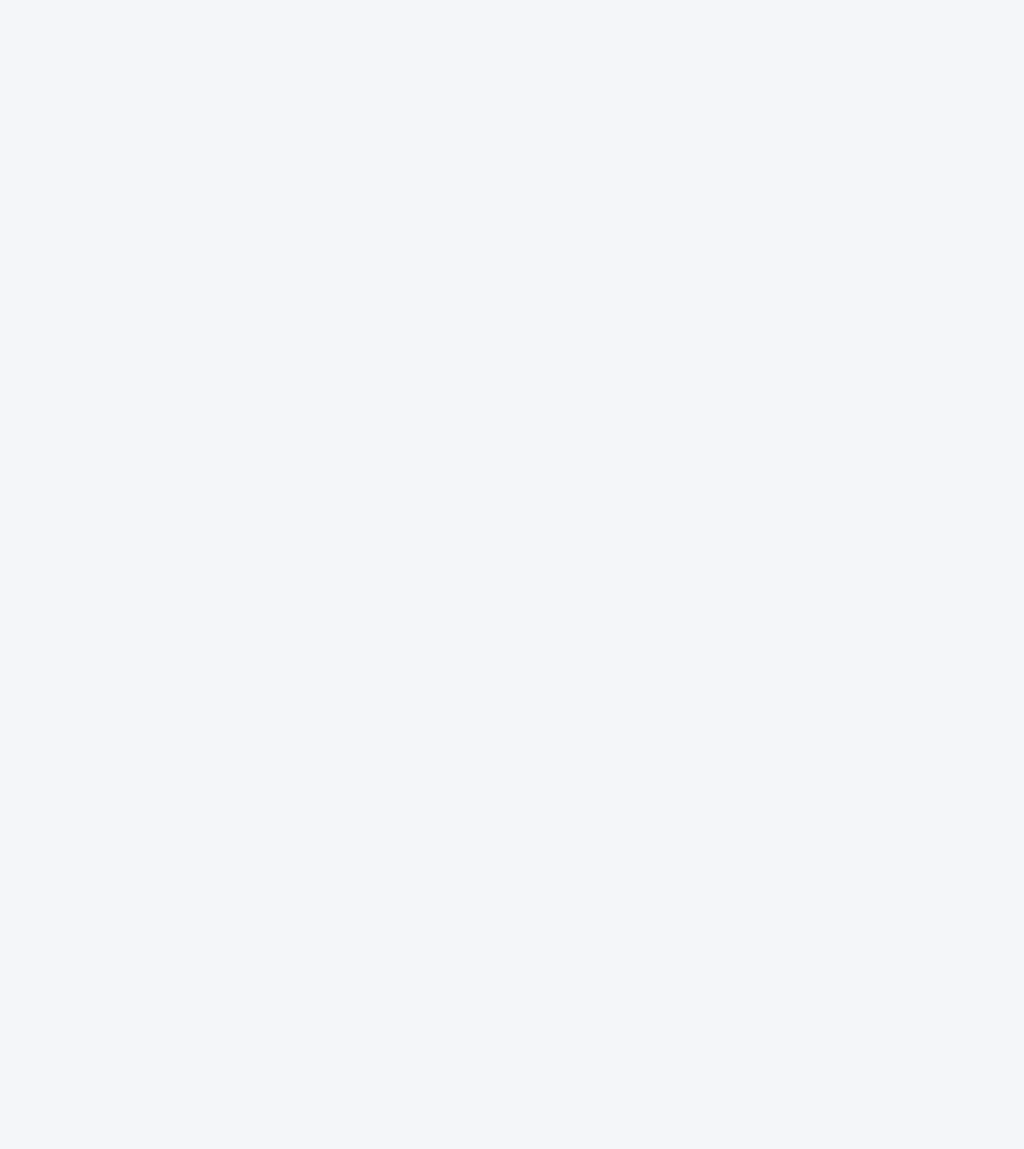
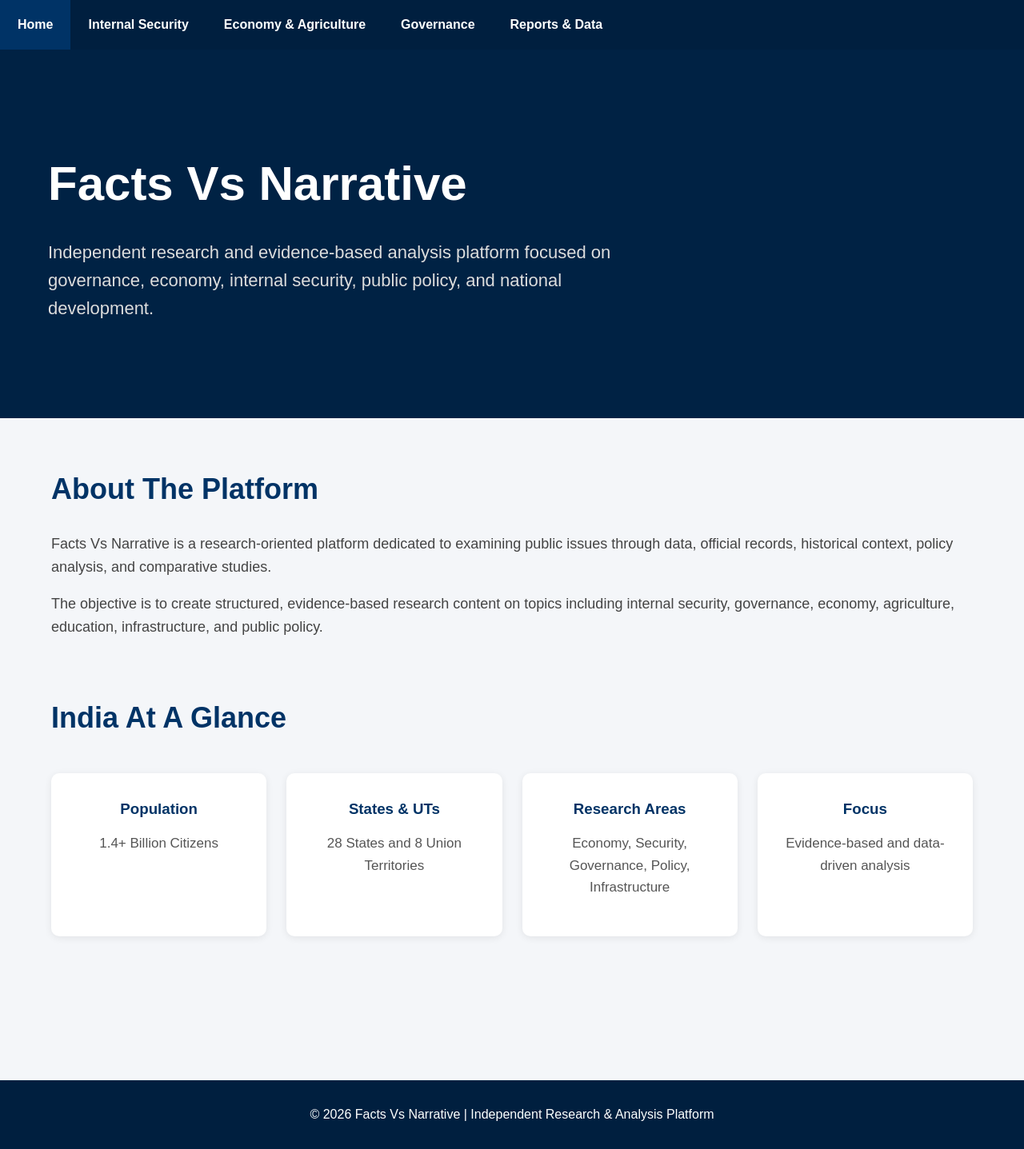
Before and after one commit to indianarrative/factsvsnarrative, a plain HTML site: page index.html in a window 1280 px wide. Shown: the whole page at 80% size. Before the commit the page ends 800 px from the top, so only its background shows below. Drawn offline with Linux system fonts and the light colour scheme.

Commit message:
Update index.html

```diff
--- a/index.html
+++ b/index.html
@@ -2,6 +2,7 @@
 <html lang="en">
 
 <head>
+
   <meta charset="UTF-8">
   <meta name="viewport" content="width=device-width, initial-scale=1.0">
 
@@ -26,31 +27,30 @@
 
     nav{
       background:#001f3f;
-      padding:0 30px;
       position:sticky;
       top:0;
       z-index:1000;
     }
 
     .menu{
+      list-style:none;
       display:flex;
-      list-style:none;
-      align-items:center;
+      flex-wrap:wrap;
     }
 
     .menu li{
       position:relative;
     }
 
-    .menu > li > a{
+    .menu li a{
       display:block;
+      padding:18px 22px;
       color:white;
-      padding:18px 22px;
       text-decoration:none;
       font-weight:bold;
     }
 
-    .menu > li > a:hover{
+    .menu li a:hover{
       background:#003366;
     }
 
@@ -60,6 +60,278 @@
       display:none;
       position:absolute;
       background:white;
-      min-width:250px;
-      top:55px;
+      min-width:240px;
+      box-shadow:0 4px 10px rgba(0,0,0,0.15);
+      top:58px;
+      left:0;
+      z-index:1000;
+    }
+
+    .dropdown a{
+      color:#222 !important;
+      padding:14px 18px;
+      border-bottom:1px solid #eeeeee;
+    }
+
+    .dropdown a:hover{
+      background:#f1f1f1;
+    }
+
+    .menu li:hover .dropdown{
+      display:block;
+    }
+
+    /* HERO SECTION */
+
+    .hero{
+      background:#002244;
+      color:white;
+      padding:120px 60px;
+      text-align:left;
+    }
+
+    .hero h1{
+      font-size:60px;
+      margin-bottom:20px;
+    }
+
+    .hero p{
+      font-size:22px;
+      max-width:750px;
+      color:#dddddd;
+    }
+
+    /* MAIN CONTENT */
+
+    .container{
+      width:90%;
+      max-width:1200px;
+      margin:auto;
+      padding:60px 0;
+    }
+
+    .section{
+      margin-bottom:70px;
+    }
+
+    .section h2{
+      font-size:36px;
+      color:#003366;
+      margin-bottom:25px;
+    }
+
+    .section p{
+      font-size:18px;
+      color:#444;
+      margin-bottom:18px;
+    }
+
+    /* INFOGRAPHIC CARDS */
+
+    .cards{
+      display:grid;
+      grid-template-columns:repeat(auto-fit, minmax(250px,1fr));
+      gap:25px;
+      margin-top:40px;
+    }
+
+    .card{
+      background:white;
+      padding:30px;
+      border-radius:10px;
+      box-shadow:0 2px 10px rgba(0,0,0,0.08);
+      text-align:center;
+    }
+
+    .card h3{
+      color:#003366;
+      margin-bottom:15px;
+    }
+
+    .card p{
+      color:#555;
+      font-size:17px;
+    }
+
+    /* FOOTER */
+
+    footer{
+      background:#001f3f;
+      color:white;
+      text-align:center;
+      padding:30px;
+      margin-top:50px;
+    }
+
+    /* MOBILE */
+
+    @media(max-width:768px){
+
+      .menu{
+        flex-direction:column;
+      }
+
+      .dropdown{
+        position:static;
+        width:100%;
+      }
+
+      .hero{
+        padding:80px 25px;
+      }
+
+      .hero h1{
+        font-size:42px;
+      }
+
+      .hero p{
+        font-size:18px;
+      }
+
+    }
+
+  </style>
+
+</head>
+
+<body>
+
+  <!-- NAVBAR -->
+
+  <nav>
+
+    <ul class="menu">
+
+      <li>
+        <a href="index.html">Home</a>
+      </li>
+
+      <li>
+
+        <a href="#">Internal Security</a>
+
+        <div class="dropdown">
+          <a href="naxalism.html">Naxalism</a>
+          <a href="terrorism.html">Terrorism Reports</a>
+          <a href="border-security.html">Border Security</a>
+        </div>
+
+      </li>
+
+      <li>
+
+        <a href="#">Economy & Agriculture</a>
+
+        <div class="dropdown">
+          <a href="msp.html">MSP Analysis</a>
+          <a href="inflation.html">Inflation</a>
+          <a href="employment.html">Employment</a>
+        </div>
+
+      </li>
+
+      <li>
+
+        <a href="#">Governance</a>
+
+        <div class="dropdown">
+          <a href="education.html">Education Policy</a>
+          <a href="healthcare.html">Healthcare</a>
+          <a href="infrastructure.html">Infrastructure</a>
+        </div>
+
+      </li>
+
+      <li>
+
+        <a href="#">Reports & Data</a>
+
+        <div class="dropdown">
+          <a href="government-data.html">Government Data</a>
+          <a href="comparative-studies.html">Comparative Studies</a>
+          <a href="research-reports.html">Research Reports</a>
+        </div>
+
+      </li>
+
+    </ul>
+
+  </nav>
+
+
+  <!-- HERO -->
+
+  <section class="hero">
+
+    <h1>Facts Vs Narrative</h1>
+
+    <p>
+      Independent research and evidence-based analysis platform focused on governance, economy, internal security, public policy, and national development.
+    </p>
+
+  </section>
+
+
+  <!-- CONTENT -->
+
+  <div class="container">
+
+    <section class="section">
+
+      <h2>About The Platform</h2>
+
+      <p>
+        Facts Vs Narrative is a research-oriented platform dedicated to examining public issues through data, official records, historical context, policy analysis, and comparative studies.
+      </p>
+
+      <p>
+        The objective is to create structured, evidence-based research content on topics including internal security, governance, economy, agriculture, education, infrastructure, and public policy.
+      </p>
+
+    </section>
+
+
+    <section class="section">
+
+      <h2>India At A Glance</h2>
+
+      <div class="cards">
+
+        <div class="card">
+          <h3>Population</h3>
+          <p>1.4+ Billion Citizens</p>
+        </div>
+
+        <div class="card">
+          <h3>States & UTs</h3>
+          <p>28 States and 8 Union Territories</p>
+        </div>
+
+        <div class="card">
+          <h3>Research Areas</h3>
+          <p>Economy, Security, Governance, Policy, Infrastructure</p>
+        </div>
+
+        <div class="card">
+          <h3>Focus</h3>
+          <p>Evidence-based and data-driven analysis</p>
+        </div>
+
+      </div>
+
+    </section>
+
+  </div>
+
+
+  <!-- FOOTER -->
+
+  <footer>
+
+    © 2026 Facts Vs Narrative | Independent Research & Analysis Platform
+
+  </footer>
+
+</body>
+
 </html>
```
